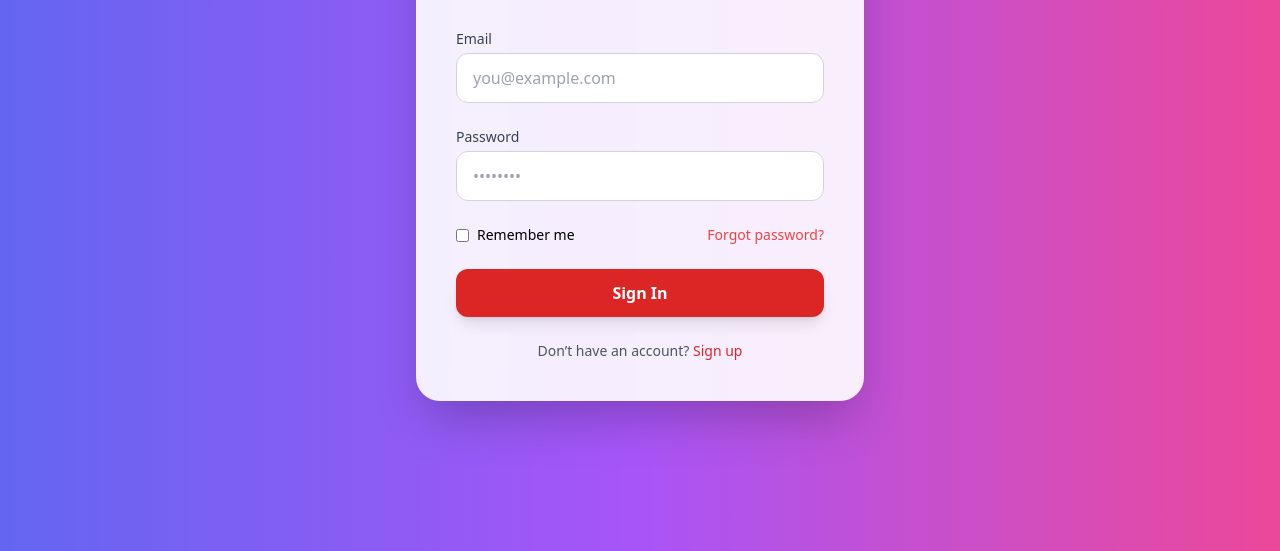
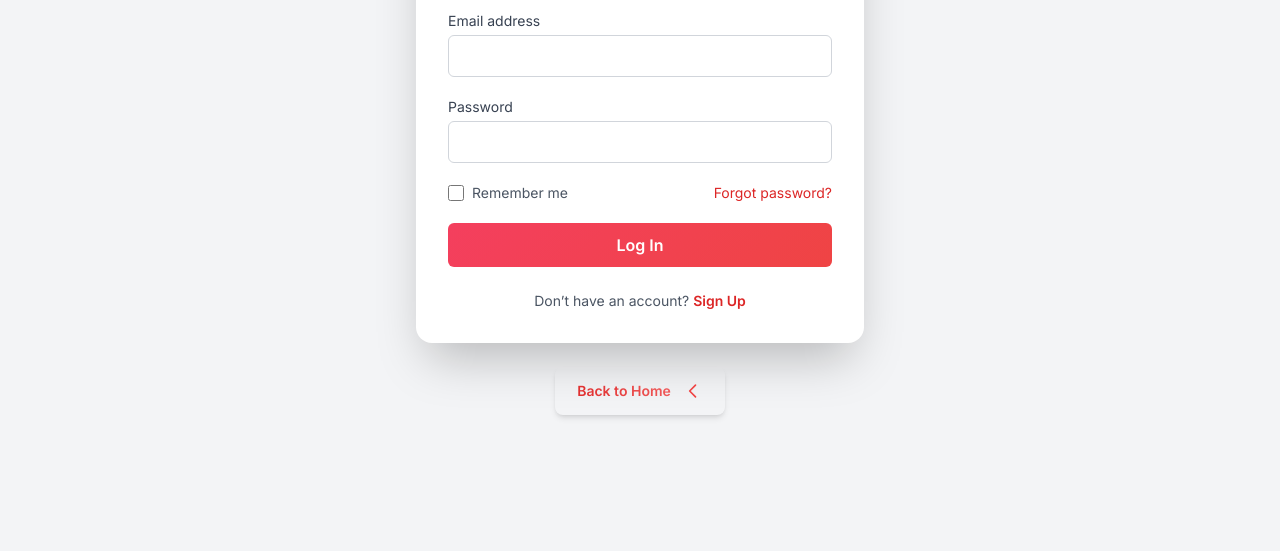
Before and after one commit to Dijash/Sajilo-sathi, a plain HTML site: page login.html in a window 1280 px wide. Shown: the part 249-800 px from the top of the page. Drawn offline with nearby package versions, Linux system fonts and the light colour scheme.

Commit message:
Addition of signupPage and few changes

```diff
--- a/login.html
+++ b/login.html
@@ -6,69 +6,76 @@
   <meta name="viewport" content="width=device-width, initial-scale=1" />
   <title>Login | Sajilo Sathi</title>
   <script src="https://cdn.tailwindcss.com"></script>
-  <script>
-    tailwind.config = {
-      theme: {
-        extend: {
-          animation: {
-            float: "float 3s ease-in-out infinite",
-          },
-          keyframes: {
-            float: {
-              "0%, 100%": { transform: "translateY(0)" },
-              "50%": { transform: "translateY(-10px)" },
-            },
-          },
-        },
-      },
-    };
-  </script>
-  <link rel="stylesheet" href="https://cdnjs.cloudflare.com/ajax/libs/font-awesome/6.4.0/css/all.min.css" />
+  <link rel="preconnect" href="https://fonts.googleapis.com" />
+  <link href="https://fonts.googleapis.com/css2?family=Inter:wght@400;600;700&display=swap" rel="stylesheet" />
+  <style>
+    body {
+      font-family: 'Inter', sans-serif;
+    }
+
+    .bg-gradient {
+      background: linear-gradient(135deg, #f43f5e, #ef4444);
+    }
+  </style>
 </head>
 
-<body class="bg-gradient-to-r from-indigo-500 via-purple-500 to-pink-500 min-h-screen flex items-center justify-center">
+<body class="min-h-screen bg-gray-100 flex flex-col items-center justify-center py-12 px-6 space-y-6">
 
   <!-- Login Card -->
-  <div class="bg-white/90 backdrop-blur-md shadow-2xl rounded-3xl p-10 max-w-md w-full animate-fadeIn">
-    <div class="text-center mb-8">
-      <h1 class="text-3xl font-bold text-gray-800">Welcome Back 👋</h1>
-      <p class="text-sm text-gray-500">Login to your Sajilo Sathi account</p>
+  <div class="max-w-md w-full bg-white shadow-2xl rounded-2xl p-8 space-y-6">
+    <div class="text-center">
+      <h1 class="text-3xl font-extrabold text-red-600">Welcome Back</h1>
+      <p class="mt-2 text-gray-500">Login to your Sajilo Sathi account</p>
     </div>
 
-    <form class="space-y-6">
+    <form action="#" method="POST" class="space-y-5">
       <div>
-        <label class="block text-gray-700 mb-1 text-sm font-medium">Email</label>
-        <input type="email" placeholder="you@example.com"
-          class="w-full px-4 py-3 rounded-xl border border-gray-300 focus:ring-2 focus:ring-red-500 focus:outline-none transition"
-          required />
+        <label for="email" class="block text-sm font-medium text-gray-700">Email address</label>
+        <input type="email" id="email" name="email" required
+          class="mt-1 block w-full px-4 py-2 border border-gray-300 rounded-md focus:ring-2 focus:ring-red-500 focus:outline-none" />
       </div>
 
       <div>
-        <label class="block text-gray-700 mb-1 text-sm font-medium">Password</label>
-        <input type="password" placeholder="••••••••"
-          class="w-full px-4 py-3 rounded-xl border border-gray-300 focus:ring-2 focus:ring-red-500 focus:outline-none transition"
-          required />
+        <label for="password" class="block text-sm font-medium text-gray-700">Password</label>
+        <input type="password" id="password" name="password" required
+          class="mt-1 block w-full px-4 py-2 border border-gray-300 rounded-md focus:ring-2 focus:ring-red-500 focus:outline-none" />
       </div>
 
-      <div class="flex items-center justify-between text-sm">
+      <div class="flex items-center justify-between">
         <label class="flex items-center space-x-2">
-          <input type="checkbox" class="form-checkbox text-red-600" />
-          <span>Remember me</span>
+          <input type="checkbox" class="h-4 w-4 text-red-600 rounded" />
+          <span class="text-sm text-gray-600">Remember me</span>
         </label>
-        <a href="#" class="text-red-500 hover:underline">Forgot password?</a>
+        <a href="#" class="text-sm text-red-600 hover:underline">Forgot password?</a>
       </div>
 
       <button type="submit"
-        class="w-full py-3 bg-red-600 hover:bg-red-700 text-white font-bold rounded-xl transition transform hover:scale-105 shadow-lg">
-        Sign In
+        class="w-full bg-gradient text-white py-2.5 rounded-md hover:shadow-lg transition duration-300 font-semibold">
+        Log In
       </button>
     </form>
 
-    <p class="text-sm text-gray-600 mt-6 text-center">
+    <div class="text-center text-sm text-gray-600">
       Don’t have an account?
-      <a href="#" class="text-red-600 font-medium hover:underline">Sign up</a>
-    </p>
+      <a href="signup.html" class="text-red-600 font-semibold hover:underline">Sign Up</a>
+    </div>
   </div>
+
+  <!-- Pro Back to Home Button -->
+  <a href="index.html" class="inline-flex items-center px-5 py-3 mt-6 text-sm font-semibold text-transparent bg-clip-text bg-gradient-to-r from-red-600 to-red-400
+           border-2 border-transparent rounded-lg shadow-md relative group
+           hover:shadow-lg hover:border-red-500 transition-all duration-300 ease-in-out">
+    Back to Home
+    <span
+      class="ml-3 inline-block transform translate-x-0 group-hover:translate-x-1 transition-transform duration-300 ease-in-out">
+      <svg xmlns="http://www.w3.org/2000/svg" class="h-5 w-5 text-red-500 group-hover:text-red-600" fill="none"
+        viewBox="0 0 24 24" stroke="currentColor" stroke-width="2">
+        <path stroke-linecap="round" stroke-linejoin="round" d="M15 19l-7-7 7-7" />
+      </svg>
+    </span>
+    <span
+      class="absolute inset-0 rounded-lg border border-gradient-to-r from-red-600 to-red-400 opacity-0 group-hover:opacity-100 transition-opacity duration-500 pointer-events-none"></span>
+  </a>
 
 </body>
 
```
Also changed, not shown: signup.html (+93 -0 lines).
